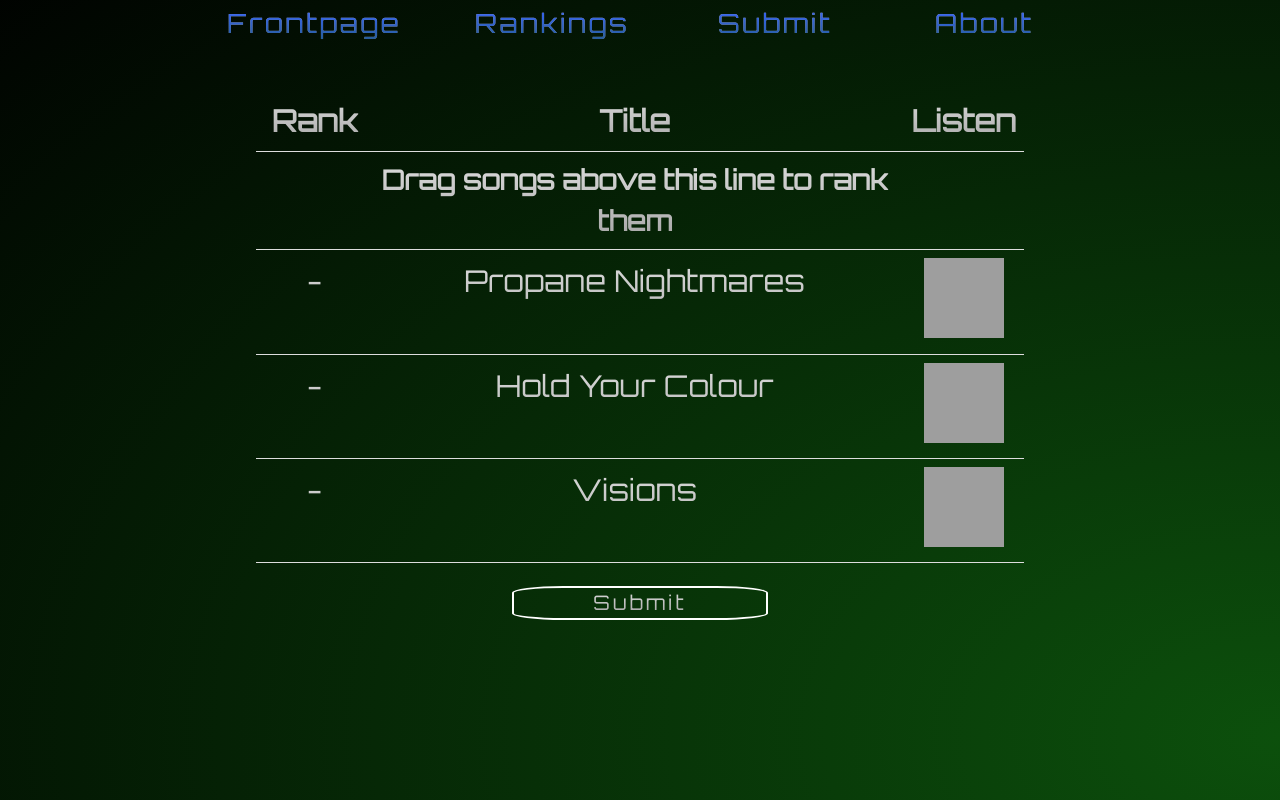
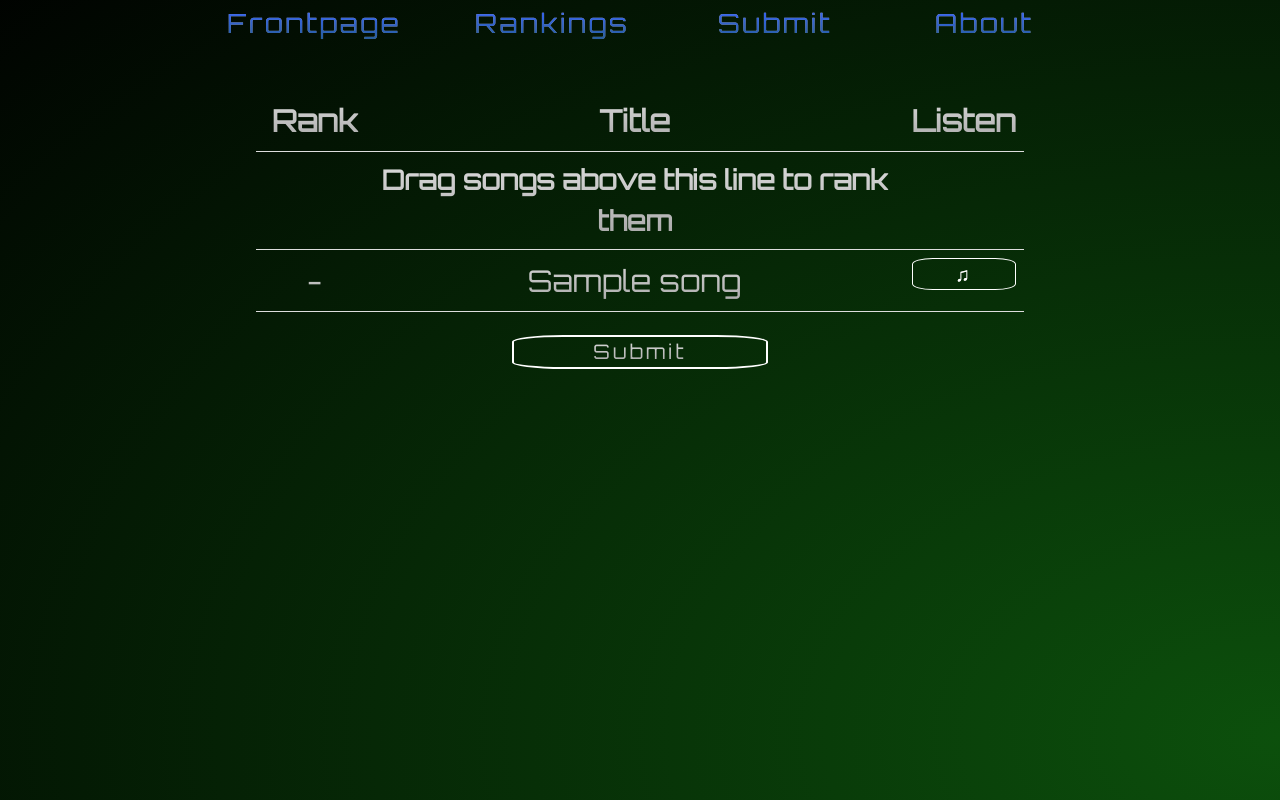
Before and after one commit to chris90483/PendulumRankings, a PHP site: page /submit.php in a window 1280 px wide. Run offline with PHP 8.4, Linux system fonts and the light colour scheme; tables that the repository leaves empty hold one stand-in row (values such as "Sample post"); some libraries are stand-ins or nearby versions; grey boxes are pictures that could not be loaded.

Commit message:
listen button stijl en functionaliteit

```diff
--- a/src/css/style.css
+++ b/src/css/style.css
@@ -31,9 +31,9 @@ html {
     background-size: 200% 200%;
 
     /* animation stuffs */
-    -webkit-animation: rotate 40s ease infinite;
-    -moz-animation: rotate 40s ease infinite;
-    animation : rotate 40s ease infinite;
+    -webkit-animation: rotate 40s infinite;
+    -moz-animation: rotate 40s infinite;
+    animation : rotate 40s infinite;
 }
 
 .main_title {
@@ -42,6 +42,28 @@ html {
 
 .sub_title {
     font-size : 2.5vh;
+}
+
+.listen_button {
+    color : white;
+    background-color : white;
+    border-radius : 20%;
+    border : 1px solid white;
+    padding-left : 1em;
+    padding-right : 1em;
+    font-family : 'Orbitron', sans-serif;
+    letter-spacing: 0.15em;
+    -webkit-background-clip: text;
+    -webkit-text-fill-color: transparent;
+}
+
+.listen_button:hover {
+    border: 2px solid white;
+    cursor : pointer;
+}
+
+.listen_button:focus {
+    background-color : rgb(56, 99, 255);
 }
 
 .sub_title, .main_title, .table_title {
--- a/src/rankings.php
+++ b/src/rankings.php
@@ -41,7 +41,7 @@
             <td class="song_rank"><?php echo $i ?></td>
             <td class="song_title"><?php echo $item['name'] ?></td>
             <td class="avg_rank"><?php echo $item['average_rank'] ?></td>
-            <td class="song_listen"><button onclick="changeAudio(<?php echo $item['id'] ?>)">&lt;click&gt;</button></audio></td>
+            <td class="song_listen"><div class="listen_button" onclick="changeAudio(<?php echo $item['id'] ?>)">♫</div></audio></td>
             <?php
          $i++;
          } ?>
--- a/src/submit.php
+++ b/src/submit.php
@@ -15,7 +15,13 @@
 
 <body>
 
-<?php include 'nav.html' ?>
+<?php include 'nav.html';
+$mysqli = new mysqli('localhost', 'root', 'koffieislekker', 'PendulumRankingsDB');
+
+$query = "SELECT * FROM songs ORDER BY name";
+
+$result = $mysqli->query($query);
+?>
 <br><br>
 
 <form method="post" action="<?php echo $_SERVER['PHP_SELF'];?>">
@@ -34,21 +40,16 @@
                         <td class="unranked_divider sub_title title"><b>Drag songs above this line to rank them</b></td>
                         <td></td>
                     </tr>
+                    <?php $i = 1;
+                    foreach($result as $item) {
+                    ?>
                     <tr class="song_entry">
                         <td class="draggable song_rank">-</td>
-                        <td class="draggable song_title"><?php echo "Propane Nightmares" ?></td>
-                        <td class="song_listen"><iframe src="https://open.spotify.com/embed/track/6tC2iHfUlzB2W4ntXXL2BH" width="250" height="80" frameborder="0" allowtransparency="true" allow="encrypted-media"></iframe></td>
-                    </tr>
-                    <tr class="song_entry">
-                        <td class="draggable song_rank">-</td>
-                        <td class="draggable song_title"><?php echo "Hold Your Colour" ?></td>
-                        <td class="song_listen"><iframe src="https://open.spotify.com/embed/track/2pZXlPFnqc1uqEKFE7SjwQ" width="250" height="80" frameborder="0" allowtransparency="true" allow="encrypted-media"></iframe></td>
-                    </tr>
-                    <tr class="song_entry">
-                        <td class="draggable song_rank">-</td>
-                        <td class="draggable song_title"><?php echo "Visions" ?></td>
-                        <td class="song_listen"><iframe src="https://open.spotify.com/embed/track/7FD0CKDpCLiyt91NZqEhhf" width="250" height="80" frameborder="0" allowtransparency="true" allow="encrypted-media"></iframe></td>
-                    </tr>
+                        <td class="draggable song_title"><?php echo $item['name'] ?></td>
+                        <td class="song_listen"><div class="listen_button" onclick="changeAudio(<?php echo $item['id'] ?>)">♫</div></audio></td>
+                        <?php
+                        $i++;
+                        } ?>
                 </tbody>
             </table>
         </div>
```
Also changed, not shown: src/scripts/submit.js (+34 -0 lines), src/songrequest.php (+6 -2 lines).
